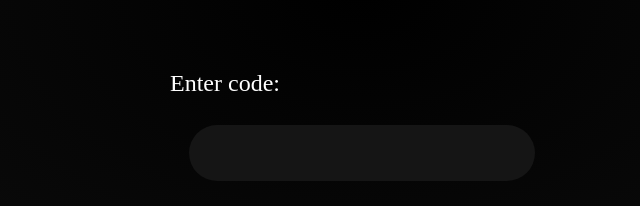
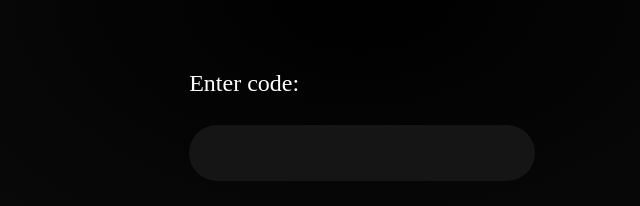
Before and after one commit to Angulorecto/onenight, a plain HTML site: page index.html in a window 1280 px wide. Shown: the part 407-613 px from the top of the page, 278-918 px from the left. Drawn offline with Linux system fonts and the light colour scheme.

Commit message:
Update index.css

```diff
--- a/styles/index.css
+++ b/styles/index.css
@@ -13,6 +13,7 @@ body {
 }
 .joinLabel {
   position: relative;
+  left: 5%;
   top: 60%;
   font-size: 150%;
   color: #FFFFFF;
```
